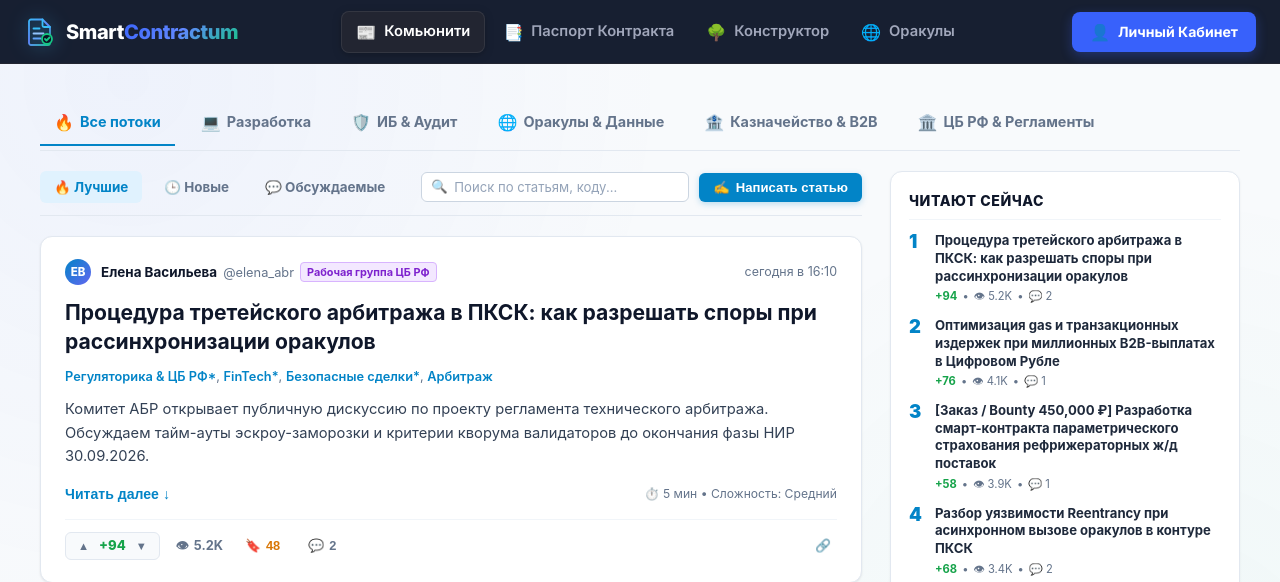
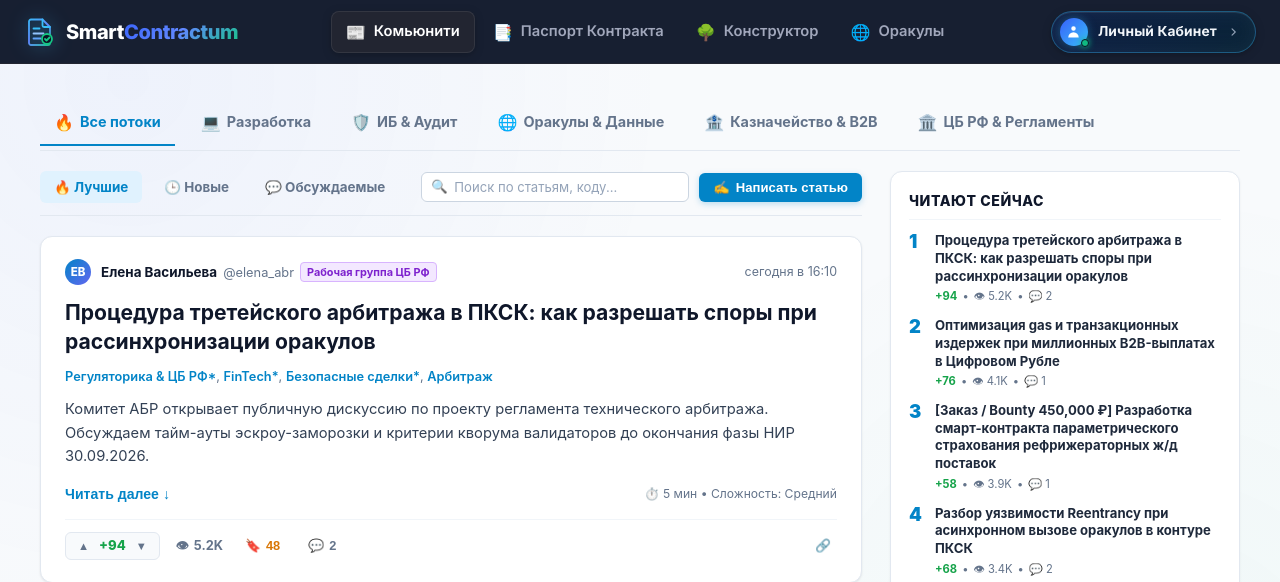
Before and after one commit to Th3Dem/smartcontractum, a FastAPI app: page /feed in a window 1280 px wide. Shown: the top 582 px of the page. Run offline with FastAPI, Linux system fonts and the light colour scheme.

Commit message:
feat(header): redesign Personal Account button in header to match modern Web3 glass pill identity with verified status indicator

```diff
--- a/frontend/static/css/main.css
+++ b/frontend/static/css/main.css
@@ -310,7 +310,7 @@ ul {
     font-size: 1rem;
 }
 
-/* Header User Login Button */
+/* Header User Login / Profile Action Button */
 .header-user-bar {
     display: flex;
     align-items: center;
@@ -320,26 +320,107 @@ ul {
 .header-login-action-btn {
     display: inline-flex;
     align-items: center;
-    gap: 8px;
-    padding: 8px 18px;
-    background: var(--accent-blue);
+    gap: 10px;
+    padding: 6px 16px 6px 8px;
+    background: linear-gradient(135deg, rgba(37, 99, 235, 0.16) 0%, rgba(6, 182, 212, 0.10) 100%);
+    border: 1px solid rgba(56, 189, 248, 0.35);
     color: #ffffff;
-    font-size: 0.88rem;
+    font-size: 0.86rem;
     font-weight: 700;
-    border-radius: var(--radius-sm);
+    border-radius: var(--radius-full);
     text-decoration: none;
-    box-shadow: 0 4px 12px rgba(56, 97, 251, 0.3);
-    transition: all var(--transition-fast);
+    box-shadow: 0 2px 8px rgba(0, 0, 0, 0.25), inset 0 1px 0 rgba(255, 255, 255, 0.08);
+    backdrop-filter: blur(10px);
+    -webkit-backdrop-filter: blur(10px);
+    transition: all 0.25s cubic-bezier(0.4, 0, 0.2, 1);
+    position: relative;
+    overflow: hidden;
+}
+
+.header-login-action-btn::before {
+    content: '';
+    position: absolute;
+    inset: 0;
+    background: linear-gradient(135deg, #2563eb 0%, #06b6d4 100%);
+    opacity: 0;
+    transition: opacity 0.25s ease;
+    z-index: 0;
+}
+
+.header-login-action-btn > * {
+    position: relative;
+    z-index: 1;
 }
 
 .header-login-action-btn:hover {
-    background: var(--accent-blue-hover);
+    border-color: rgba(56, 189, 248, 0.85);
+    box-shadow: 0 0 18px rgba(56, 189, 248, 0.40), 0 4px 14px rgba(0, 0, 0, 0.35);
     transform: translateY(-1px);
-    box-shadow: 0 6px 18px rgba(56, 97, 251, 0.45);
+    color: #ffffff;
 }
 
-.btn-user-icon {
-    font-size: 1rem;
+.header-login-action-btn:hover::before {
+    opacity: 0.22;
+}
+
+.header-login-action-btn:active {
+    transform: translateY(0);
+}
+
+.btn-user-avatar-wrap {
+    position: relative;
+    display: flex;
+    align-items: center;
+    justify-content: center;
+    width: 28px;
+    height: 28px;
+    border-radius: 50%;
+    background: linear-gradient(135deg, #3861fb 0%, #38bdf8 100%);
+    color: #ffffff;
+    box-shadow: 0 0 10px rgba(56, 189, 248, 0.35);
+    flex-shrink: 0;
+}
+
+.btn-user-svg {
+    width: 15px;
+    height: 15px;
+}
+
+.btn-user-status-dot {
+    position: absolute;
+    bottom: -1px;
+    right: -1px;
+    width: 8px;
+    height: 8px;
+    border-radius: 50%;
+    background: #10b981;
+    border: 1.5px solid #0b1426;
+    box-shadow: 0 0 6px #10b981;
+}
+
+.btn-user-label {
+    font-weight: 700;
+    letter-spacing: 0.01em;
+    color: #f1f5f9;
+    transition: color 0.2s ease;
+    white-space: nowrap;
+}
+
+.header-login-action-btn:hover .btn-user-label {
+    color: #ffffff;
+}
+
+.btn-user-arrow {
+    width: 12px;
+    height: 12px;
+    color: #94a3b8;
+    transition: transform 0.2s ease, color 0.2s ease;
+    flex-shrink: 0;
+}
+
+.header-login-action-btn:hover .btn-user-arrow {
+    color: #38bdf8;
+    transform: translateX(2px);
 }
 
 /* Mobile Hamburger Toggle */
--- a/frontend/templates/base.html
+++ b/frontend/templates/base.html
@@ -27,7 +27,7 @@
     <link href="https://fonts.googleapis.com/css2?family=Inter:wght@400;500;600;700;800&family=JetBrains+Mono:wght@500;700&display=swap" rel="stylesheet">
 
     <!-- Stylesheets -->
-    <link rel="stylesheet" href="/static/css/main.css?v=2.8.0">
+    <link rel="stylesheet" href="/static/css/main.css?v=3.0.0">
     {% block extra_css %}{% endblock %}
 </head>
 <body class="app-body">
@@ -99,8 +99,16 @@
             <!-- User Login / Profile Action Button -->
             <div class="header-user-bar">
                 <a href="/profile" class="header-login-action-btn" title="Перейти в Личный Кабинет">
-                    <span class="btn-user-icon">👤</span>
-                    <span>Личный Кабинет</span>
+                    <div class="btn-user-avatar-wrap" aria-hidden="true">
+                        <svg class="btn-user-svg" viewBox="0 0 20 20" fill="currentColor">
+                            <path fill-rule="evenodd" d="M10 9a3 3 0 100-6 3 3 0 000 6zm-7 9a7 7 0 1114 0H3z" clip-rule="evenodd" />
+                        </svg>
+                        <span class="btn-user-status-dot" title="Верифицирован в ПКСК"></span>
+                    </div>
+                    <span class="btn-user-label">Личный Кабинет</span>
+                    <svg class="btn-user-arrow" viewBox="0 0 16 16" fill="currentColor" aria-hidden="true">
+                        <path fill-rule="evenodd" d="M6.22 3.22a.75.75 0 011.06 0l4.25 4.25a.75.75 0 010 1.06l-4.25 4.25a.75.75 0 01-1.06-1.06L9.94 8 6.22 4.28a.75.75 0 010-1.06z" clip-rule="evenodd" />
+                    </svg>
                 </a>
             </div>
         </div>
@@ -115,23 +123,13 @@
     <footer class="app-footer">
         <div class="footer-container">
             <div class="footer-grid">
-                <!-- Col 1: О платформе и миссия -->
-                <div class="footer-col footer-about">
+                <!-- Col 1: О платформе и НИР -->
+                <div class="footer-col footer-col-brand">
                     <div class="footer-logo">
-                        <span class="logo-icon-box small" aria-hidden="true">
-                            <svg class="smart-contract-logo-svg" viewBox="0 0 32 32" fill="none" xmlns="http://www.w3.org/2000/svg">
-                                <path d="M7 3.5h11.5l7.5 7.5v16a2 2 0 0 1-2 2H7a2 2 0 0 1-2-2V5.5a2 2 0 0 1 2-2z" fill="rgba(56, 189, 248, 0.06)" stroke="url(#scDocGradFrameless)" stroke-width="1.8" stroke-linejoin="round"/>
-                                <path d="M18.5 3.5v6a1.5 1.5 0 0 0 1.5 1.5h6" stroke="#38bdf8" stroke-width="1.8" stroke-linecap="round" stroke-linejoin="round"/>
-                                <line x1="9.5" y1="12.5" x2="15.5" y2="12.5" stroke="#38bdf8" stroke-width="1.8" stroke-linecap="round"/>
-                                <line x1="9.5" y1="17.5" x2="19.5" y2="17.5" stroke="#93c5fd" stroke-width="1.8" stroke-linecap="round"/>
-                                <circle cx="23" cy="23" r="5" fill="#0b1426" stroke="#10b981" stroke-width="1.8"/>
-                                <path d="M21 23l1.5 1.5 3-3" stroke="#10b981" stroke-width="1.8" stroke-linecap="round" stroke-linejoin="round"/>
-                            </svg>
-                        </span>
-                        <span class="footer-brand-title"><span class="logo-smart">Smart</span><span class="logo-contractum">Contractum</span></span>
+                        <span class="logo-smart">Smart</span><span class="logo-contractum">Contractum</span>
                     </div>
                     <p class="footer-desc">
-                        Официальный технологический шлюз и независимая среда для разработки, тестирования и вывода смарт-контрактов в контур ПКСК Банка России.
+                        Единая независимая профессиональная среда для проектирования, верификации и подключения смарт-контрактов к ПКСК Банка России.
                     </p>
                     <div class="phase-indicator-badge">
                         <span class="phase-dot"></span>
```
Also changed, not shown: other parts of frontend/templates/base.html (+29 -16 lines), WORKLOG.md (+17 -0 lines).
